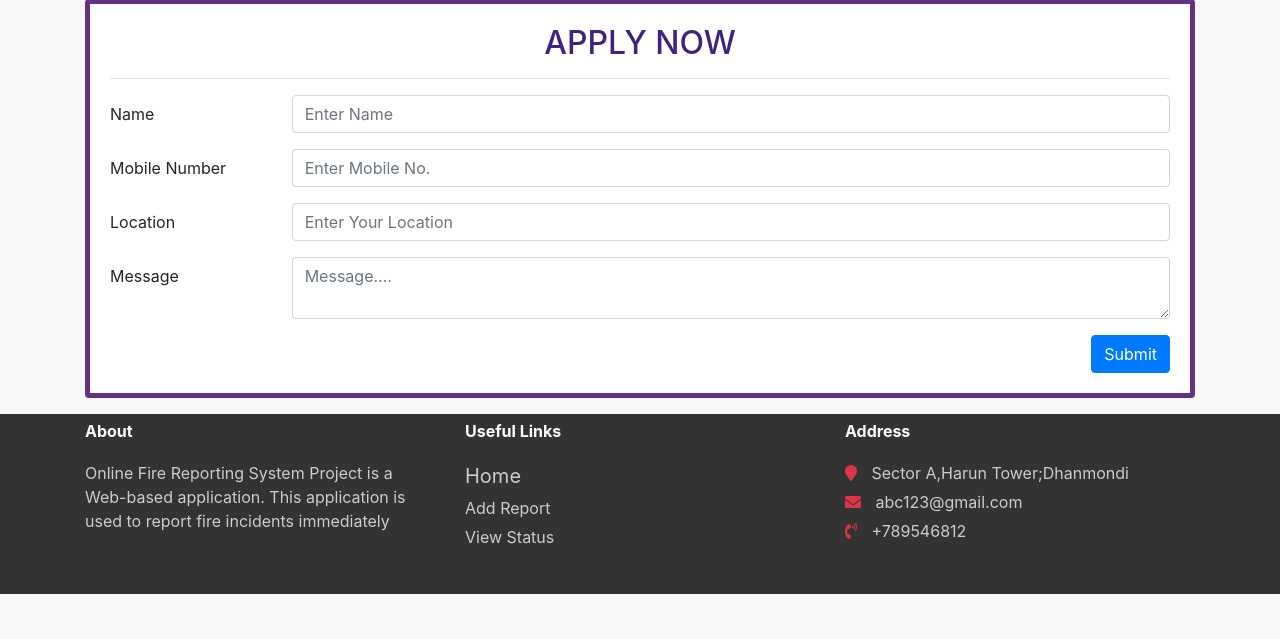
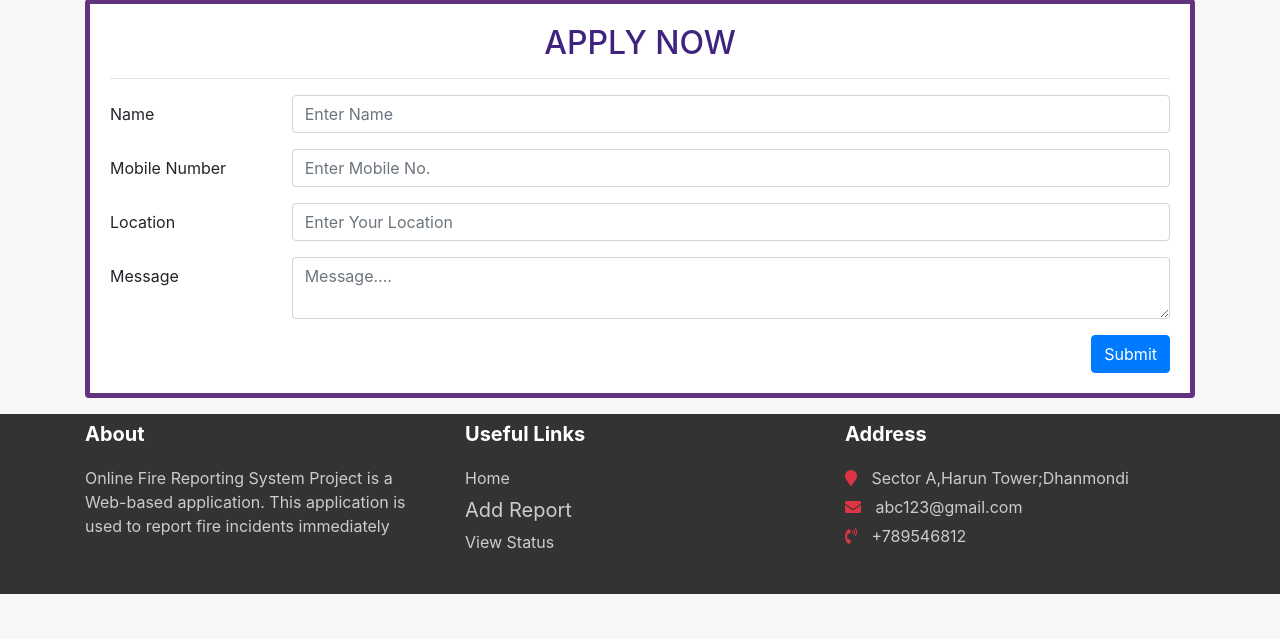
Before and after one commit to Fire-Fighter-Service/Fire-Fighter-Service, a Django app: template templates/reporting.html in a window 1280 px wide. Shown: the part 161-800 px from the top of the page. Run offline with Django 3.2, Linux system fonts and the light colour scheme; the template is opened without the code that fills it, so the values that code supplies are empty; some libraries are stand-ins or nearby versions.

Commit message:
Update footer.html

```diff
--- a/templates/footer.html
+++ b/templates/footer.html
@@ -10,8 +10,8 @@
 
             <div class="col-md-4 mt-2">
                 <h3 class="text-white">Useful Links</h3>
-                <p><a href="{% url 'index' %}" style="color: #ccc; font-size : 20px">Home</a></p>
-                <p><a href="{% url 'reporting' %}" style="color: #ccc; font-size : 16px">Add Report</a></p>
+                <p><a href="{% url 'index' %}" style="color: #ccc; font-size : 16px">Home</a></p>
+                <p><a href="{% url 'reporting' %}" style="color: #ccc; font-size : 20px">Add Report</a></p>
                 <p><a href="{% url 'viewStatus' %}" style="color: #ccc; font-size : 16px">View Status</a></p>
             </div>
 
@@ -30,7 +30,7 @@
      .footer h3 {
          font-weight: bold;
          color: #fff;
-         font-size: 16px;
+         font-size: 20px;
          margin-bottom: 20px;
     }
 
```
